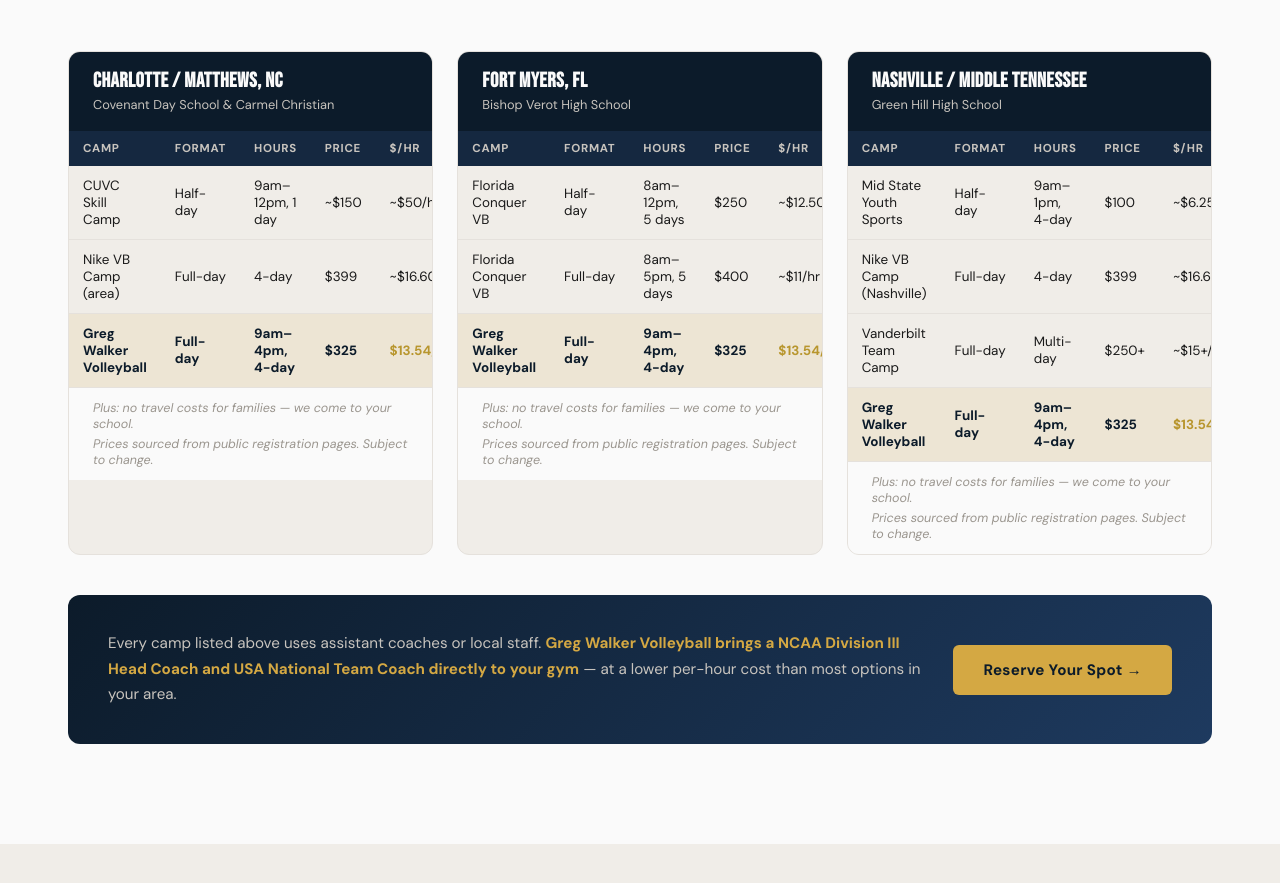
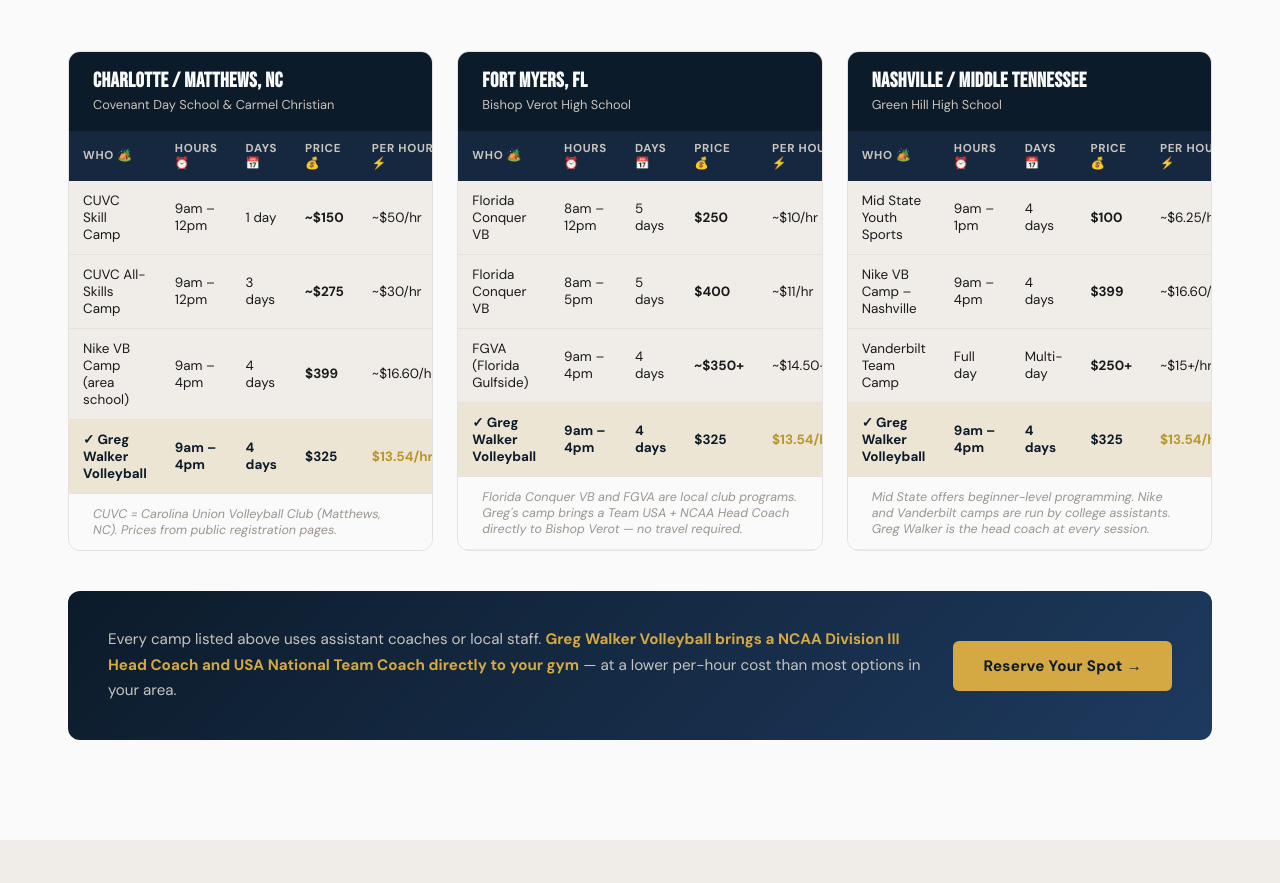
Before and after one commit to gregwalker5/gregwalkervolley, a Next.js app: page / in a window 1280 px wide. Shown: the part 5385-6268 px from the top of the page. Built offline with nearby package versions, Linux system fonts and the light colour scheme.

Commit message:
feat: Price comparison — full detail rows with exact hours, days, price per market

```diff
--- a/src/app/page.tsx
+++ b/src/app/page.tsx
@@ -569,40 +569,46 @@
               <table className="comparison-table">
                 <thead>
                   <tr>
-                    <th>Camp</th>
-                    <th>Format</th>
-                    <th>Hours</th>
-                    <th>Price</th>
-                    <th>$/hr</th>
+                    <th>Who 🏕️</th>
+                    <th>Hours ⏰</th>
+                    <th>Days 📅</th>
+                    <th>Price 💰</th>
+                    <th>Per Hour ⚡</th>
                   </tr>
                 </thead>
                 <tbody>
                   <tr>
                     <td>CUVC Skill Camp</td>
-                    <td>Half-day</td>
-                    <td>9am–12pm, 1 day</td>
-                    <td>~$150</td>
+                    <td>9am – 12pm</td>
+                    <td>1 day</td>
+                    <td><strong>~$150</strong></td>
                     <td>~$50/hr</td>
                   </tr>
                   <tr>
-                    <td>Nike VB Camp (area)</td>
-                    <td>Full-day</td>
-                    <td>4-day</td>
-                    <td>$399</td>
+                    <td>CUVC All-Skills Camp</td>
+                    <td>9am – 12pm</td>
+                    <td>3 days</td>
+                    <td><strong>~$275</strong></td>
+                    <td>~$30/hr</td>
+                  </tr>
+                  <tr>
+                    <td>Nike VB Camp (area school)</td>
+                    <td>9am – 4pm</td>
+                    <td>4 days</td>
+                    <td><strong>$399</strong></td>
                     <td>~$16.60/hr</td>
                   </tr>
                   <tr className="our-camp">
-                    <td>Greg Walker Volleyball</td>
-                    <td>Full-day</td>
-                    <td>9am–4pm, 4-day</td>
-                    <td>$325</td>
+                    <td>✓ Greg Walker Volleyball</td>
+                    <td>9am – 4pm</td>
+                    <td>4 days</td>
+                    <td><strong>$325</strong></td>
                     <td>$13.54/hr</td>
                   </tr>
                 </tbody>
               </table>
               <div className="market-note">
-                Plus: no travel costs for families — we come to your school.<br />
-                <span style={{ marginTop: '4px', display: 'block' }}>Prices sourced from public registration pages. Subject to change.</span>
+                CUVC = Carolina Union Volleyball Club (Matthews, NC). Prices from public registration pages.
               </div>
             </div>
 
@@ -615,40 +621,46 @@
               <table className="comparison-table">
                 <thead>
                   <tr>
-                    <th>Camp</th>
-                    <th>Format</th>
-                    <th>Hours</th>
-                    <th>Price</th>
-                    <th>$/hr</th>
+                    <th>Who 🏕️</th>
+                    <th>Hours ⏰</th>
+                    <th>Days 📅</th>
+                    <th>Price 💰</th>
+                    <th>Per Hour ⚡</th>
                   </tr>
                 </thead>
                 <tbody>
                   <tr>
                     <td>Florida Conquer VB</td>
-                    <td>Half-day</td>
-                    <td>8am–12pm, 5 days</td>
-                    <td>$250</td>
-                    <td>~$12.50/hr</td>
+                    <td>8am – 12pm</td>
+                    <td>5 days</td>
+                    <td><strong>$250</strong></td>
+                    <td>~$10/hr</td>
                   </tr>
                   <tr>
                     <td>Florida Conquer VB</td>
-                    <td>Full-day</td>
-                    <td>8am–5pm, 5 days</td>
-                    <td>$400</td>
+                    <td>8am – 5pm</td>
+                    <td>5 days</td>
+                    <td><strong>$400</strong></td>
                     <td>~$11/hr</td>
                   </tr>
+                  <tr>
+                    <td>FGVA (Florida Gulfside)</td>
+                    <td>9am – 4pm</td>
+                    <td>4 days</td>
+                    <td><strong>~$350+</strong></td>
+                    <td>~$14.50+/hr</td>
+                  </tr>
                   <tr className="our-camp">
-                    <td>Greg Walker Volleyball</td>
-                    <td>Full-day</td>
-                    <td>9am–4pm, 4-day</td>
-                    <td>$325</td>
+                    <td>✓ Greg Walker Volleyball</td>
+                    <td>9am – 4pm</td>
+                    <td>4 days</td>
+                    <td><strong>$325</strong></td>
                     <td>$13.54/hr</td>
                   </tr>
                 </tbody>
               </table>
               <div className="market-note">
-                Plus: no travel costs for families — we come to your school.<br />
-                <span style={{ marginTop: '4px', display: 'block' }}>Prices sourced from public registration pages. Subject to change.</span>
+                Florida Conquer VB and FGVA are local club programs. Greg&apos;s camp brings a Team USA + NCAA Head Coach directly to Bishop Verot — no travel required.
               </div>
             </div>
 
@@ -661,47 +673,46 @@
               <table className="comparison-table">
                 <thead>
                   <tr>
-                    <th>Camp</th>
-                    <th>Format</th>
-                    <th>Hours</th>
-                    <th>Price</th>
-                    <th>$/hr</th>
+                    <th>Who 🏕️</th>
+                    <th>Hours ⏰</th>
+                    <th>Days 📅</th>
+                    <th>Price 💰</th>
+                    <th>Per Hour ⚡</th>
                   </tr>
                 </thead>
                 <tbody>
                   <tr>
                     <td>Mid State Youth Sports</td>
-                    <td>Half-day</td>
-                    <td>9am–1pm, 4-day</td>
-                    <td>$100</td>
+                    <td>9am – 1pm</td>
+                    <td>4 days</td>
+                    <td><strong>$100</strong></td>
                     <td>~$6.25/hr</td>
                   </tr>
                   <tr>
-                    <td>Nike VB Camp (Nashville)</td>
-                    <td>Full-day</td>
-                    <td>4-day</td>
-                    <td>$399</td>
+                    <td>Nike VB Camp – Nashville</td>
+                    <td>9am – 4pm</td>
+                    <td>4 days</td>
+                    <td><strong>$399</strong></td>
                     <td>~$16.60/hr</td>
                   </tr>
                   <tr>
                     <td>Vanderbilt Team Camp</td>
-                    <td>Full-day</td>
+                    <td>Full day</td>
                     <td>Multi-day</td>
-                    <td>$250+</td>
+                    <td><strong>$250+</strong></td>
                     <td>~$15+/hr</td>
                   </tr>
                   <tr className="our-camp">
-                    <td>Greg Walker Volleyball</td>
-                    <td>Full-day</td>
-                    <td>9am–4pm, 4-day</td>
-                    <td>$325</td>
+                    <td>✓ Greg Walker Volleyball</td>
+                    <td>9am – 4pm</td>
+                    <td>4 days</td>
+                    <td><strong>$325</strong></td>
                     <td>$13.54/hr</td>
                   </tr>
                 </tbody>
               </table>
               <div className="market-note">
-                Plus: no travel costs for families — we come to your school.<br />
-                <span style={{ marginTop: '4px', display: 'block' }}>Prices sourced from public registration pages. Subject to change.</span>
+                Mid State offers beginner-level programming. Nike and Vanderbilt camps are run by college assistants. Greg Walker is the head coach at every session.
               </div>
             </div>
           </div>
```
